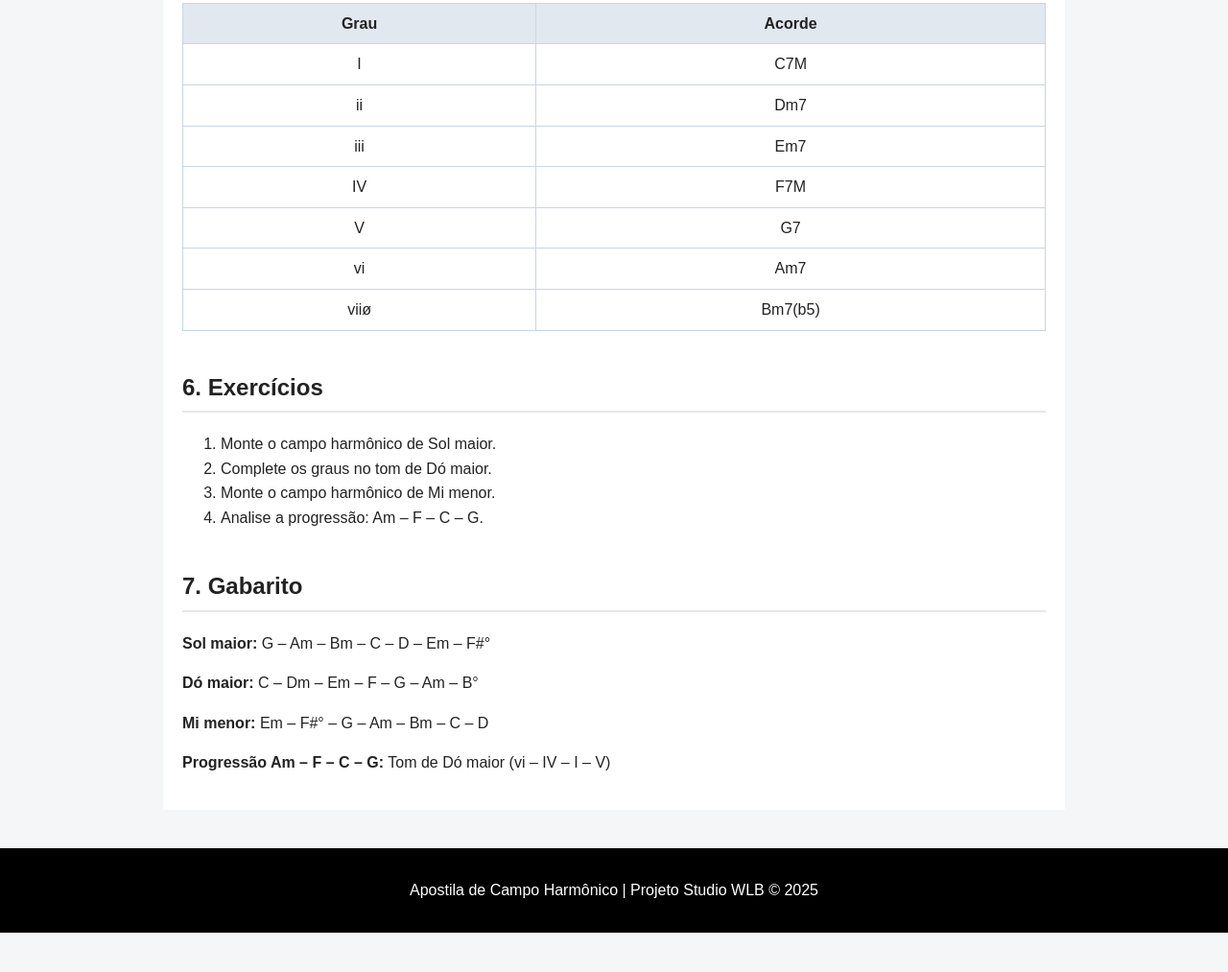
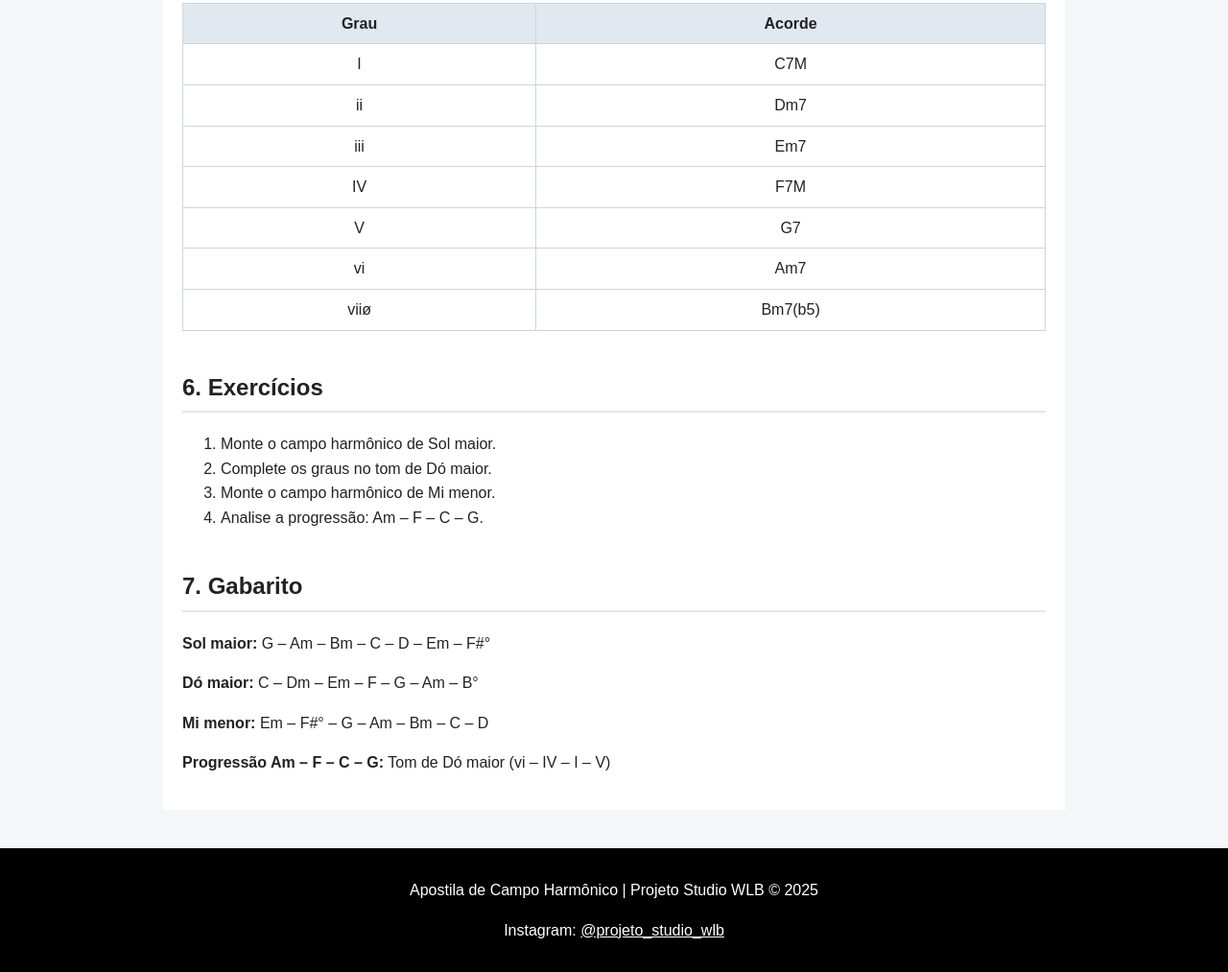
Before and after one commit to W1lds0nLB/campo-harmonico, a plain HTML site: page index.html in a window 1280 px wide. Shown: the part 1743-2756 px from the top of the page at 96% size. Before the commit the page ends 2715 px from the top, so only its background shows below. Drawn offline with Linux system fonts and the light colour scheme.

Commit message:
Add files via upload

```diff
--- a/index.html
+++ b/index.html
@@ -142,5 +142,15 @@
   <p><strong>Progressão Am – F – C – G:</strong> Tom de Dó maior (vi – IV – I – V)</p>
 </section></main><footer>
   <p>Apostila de Campo Harmônico | Projeto Studio WLB © 2025</p>
+<p>
+    Instagram:
+    <a href="https://www.instagram.com/projeto_studio_wlb?igsh=YjNiaGQyaDJ0ZXYy"
+       target="_blank"
+       rel="noopener noreferrer"
+       style="color:#ffffff; text-decoration:underline;">
+      @projeto_studio_wlb
+    </a>
+  </p>
+
 </footer></body>
 </html>
```
